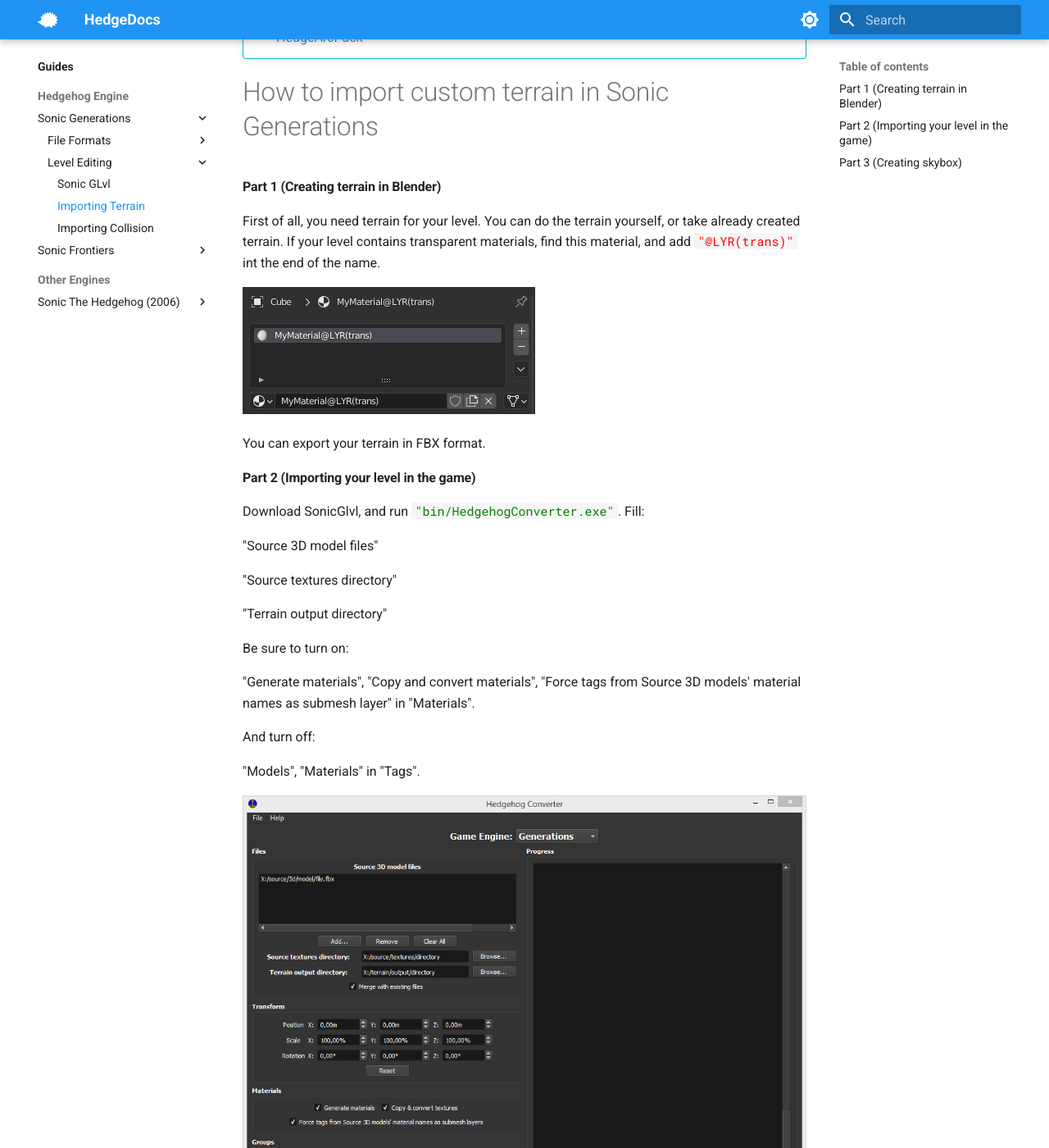
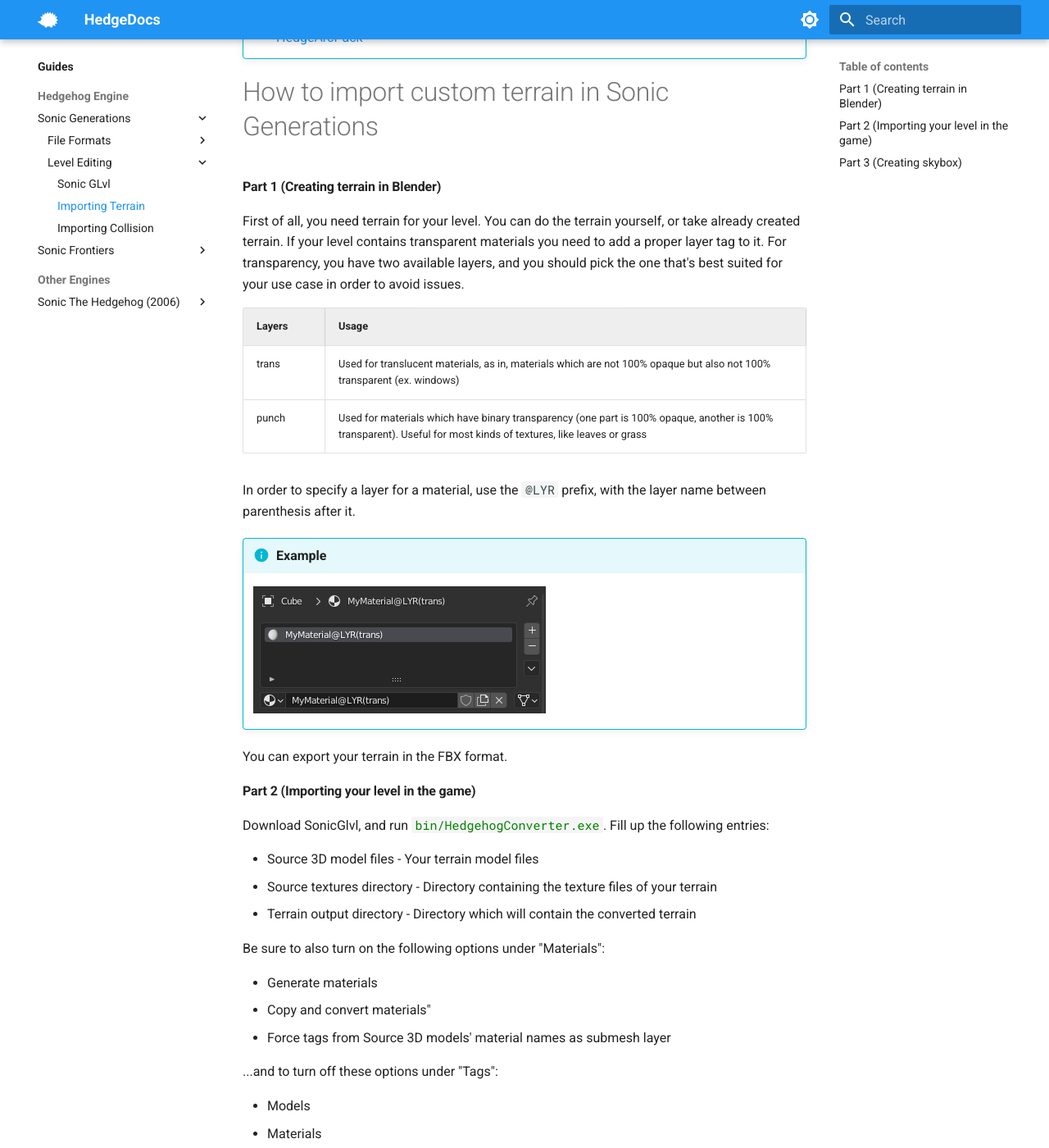
Before and after one commit to HedgeDocs/HedgeDocs.github.io, an MkDocs documentation site: the page built from docs/guides/hedgehog-engine/blueblur/levels/importing-terrain.md, in a window 1280 px wide and 1400 px high, scrolled down 300 px. Shown: the whole window at 82% size. Built offline with MkDocs 1.6.1 and Material for MkDocs 9.7.7, drawn with Linux system fonts in a browser that asks for light colours; comment, search, counter and statistics services are not loaded; some of the changed text lies outside the part shown.

Commit message:
Update terrain importing guide to mention more material layers

```diff
--- a/docs/guides/hedgehog-engine/blueblur/levels/importing-terrain.md
+++ b/docs/guides/hedgehog-engine/blueblur/levels/importing-terrain.md
@@ -12,29 +12,38 @@
 
 #### Part 1 (Creating terrain in Blender)
 First of all, you need terrain for your level. You can do the terrain yourself, or take already created terrain.
-If your level contains transparent materials, find this material, and add <code style="color: red;">"@LYR(trans)"</code> int the end of the name.
+If your level contains transparent materials you need to add a proper layer tag to it. For transparency, you have two available layers, and you should pick the one that's best suited for your use case in order to avoid issues.
 
-![Transparent material example](assets/importing-terrain/transparent_material_example.png)
+Layers | Usage
+------ |-------
+trans  | Used for translucent materials, as in, materials which are not 100% opaque but also not 100% transparent (ex. windows)
+punch  | Used for materials which have binary transparency (one part is 100% opaque, another is 100% transparent). Useful for most kinds of textures, like leaves or grass
 
-You can export your terrain in FBX format.
+In order to specify a layer for a material, use the `@LYR` prefix, with the layer name between parenthesis after it.
+!!! info "Example"
+    ![Transparent material example](assets/importing-terrain/transparent_material_example.png)
+
+You can export your terrain in the FBX format.
 
 #### Part 2 (Importing your level in the game)
-Download SonicGlvl, and run <code style="color: green;">"bin/HedgehogConverter.exe"</code>. Fill:
+Download SonicGlvl, and run <code style="color: green;">bin/HedgehogConverter.exe</code>. Fill up the following entries:
 
-"Source 3D model files"
+- Source 3D model files - Your terrain model files
+- Source textures directory - Directory containing the texture files of your terrain
+- Terrain output directory - Directory which will contain the converted terrain
 
-"Source textures directory"
+Be sure to also turn on the following options under "Materials":
 
-"Terrain output directory"
+- Generate materials
+- Copy and convert materials"
+- Force tags from Source 3D models' material names as submesh layer
 
-Be sure to turn on:
+...and to turn off these options under "Tags":
 
-"Generate materials", "Copy and convert materials", "Force tags from Source 3D models' material names as submesh layer" in "Materials".
+- Models
+- Materials
 
-And turn off:
-
-"Models", "Materials" in "Tags".
-
+In the end, you should have it setup like this:
 
 ![HedgehogConverter settings](assets/importing-terrain/hedgehog_converter_window.png)
 
@@ -42,7 +51,7 @@
 
 After converting, go to your level's directory and extract any .ar archive using HedgeArcPack. After that, extract archives from original level in bb or bb2.cpk/Packed/ folder. I'll be using ghz200 stage.
 Take <code style="color: green;">ghz200_Direct01.light</code> and drop this file in your level's archive and pack it.
-Next, you'll need to unpack # file which is localed in the root of cpk. In my case, it is <code style="color: green;">#ghz200.ar.00</code>. Unpack it, and open <code style="color: green;">"Terrain.stg.xml"</code>, find DataName, paste your light file's name without the extension and save it.
+Next, you'll need to unpack the # file which is localed in the root of cpk. In my case, it is <code style="color: green;">#ghz200.ar.00</code>. Unpack it, and open <code style="color: green;">"Terrain.stg.xml"</code>, find DataName, paste your light file's name without the extension and save it.
 
 ![Light in Terrain.stg.xml](assets/importing-terrain/light_dataname.png)
 
@@ -60,13 +69,12 @@
 
 ![Packed - LevelSlot folder](assets/importing-terrain/mod_folder_packed.png)
 
-
-Next up, open your level in SonicGlvl by opening # file, and press Ctrl+A, Delete. It'll delete all the objects from your level. Find <code style="color: green;">"SonicSpawn"</code> in the objects menu and place it anywhere.
+Next up, open your level in SonicGlvl by opening the # file, and press Ctrl+A, Delete. It'll delete all the objects from your level. Find <code style="color: green;">"SonicSpawn"</code> in the objects menu and place it anywhere.
 Be sure to set "Active" to "true" in the settings of <code style="color: green;">"SonicSpawn"</code> object.
 
 ![SonicSpawn object and settings](assets/importing-terrain/sonicspawn_glvl.png)
 
-After that, press "File" - "Save Stage Data" and "Save Stage Terrain".
+After that, press "File", "Save Stage Data" and "Save Stage Terrain".
 
 
 #### Part 3 (Creating skybox)
```
